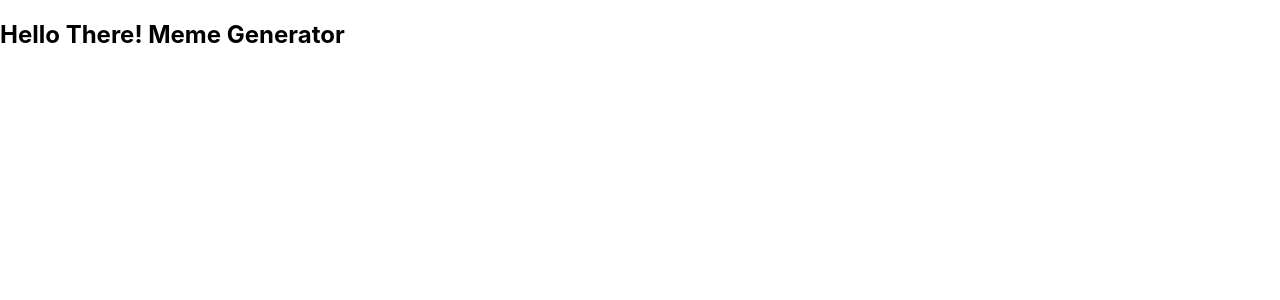
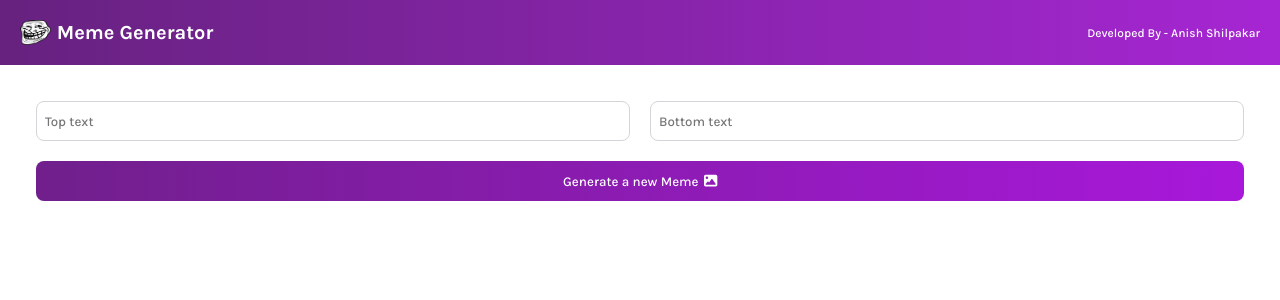
Before and after one commit to JuJu2181/React-Projects, a React (Create React App) app in the folder meme-generator/: page / in a window 1280 px wide. Shown: the top 300 px of the page. Built offline with nearby package versions, Linux system fonts and the light colour scheme.

Commit message:
Completed static part for meme generator

```diff
--- a/meme-generator/src/App.js
+++ b/meme-generator/src/App.js
@@ -1,5 +1,11 @@
+import Header from "./components/Header";
+import Meme from "./components/Meme";
+
 export default function App() {
   return (
-    <h2>Hello There! Meme Generator</h2>
+    <div>
+      <Header />
+      <Meme />
+    </div>
   );
 }
--- a/meme-generator/src/assets/css/index.css
+++ b/meme-generator/src/assets/css/index.css
@@ -1,13 +1,65 @@
-body {
+@import url('https://fonts.googleapis.com/css2?family=Karla:ital,wght@0,200;0,300;0,500;0,600;0,700;0,800;1,200;1,300;1,400;1,500;1,600;1,700;1,800&display=swap');
+
+
+*{
   margin: 0;
-  font-family: -apple-system, BlinkMacSystemFont, 'Segoe UI', 'Roboto', 'Oxygen',
-    'Ubuntu', 'Cantarell', 'Fira Sans', 'Droid Sans', 'Helvetica Neue',
-    sans-serif;
-  -webkit-font-smoothing: antialiased;
-  -moz-osx-font-smoothing: grayscale;
+  padding: 0;
+  box-sizing: border-box;
+  font-family: 'Karla',sans-serif;
 }
 
-code {
-  font-family: source-code-pro, Menlo, Monaco, Consolas, 'Courier New',
-    monospace;
+.header{
+  display: flex;
+  align-items: center;
+  height: 65px;
+  background: linear-gradient(90deg, #672280 1.18%, #A626D3 100%);
+  color: #fff;
+  padding: 20px;
 }
+
+.header-img{
+  height: 100%;
+  margin-right: 6px;
+}
+
+.header-title{
+  font-size: 1.25rem;
+  margin-right: auto;
+}
+
+.header-desc{
+  font-size: 0.75rem;
+  font-weight: 500;
+}
+
+main{
+  padding: 36px;
+}
+
+.meme-form{
+  display: grid;
+  /* 2 rows of 40 px and 2 columns of equal length*/
+  grid-template: 40px 40px / 1fr 1fr;
+  gap: 20px;
+}
+
+.form-input{
+  border-radius: 8px;
+  border: 1px solid #D5d4d8;
+  text-indent: 8px;
+}
+
+.form-btn{
+  /* to extend all the way */
+  grid-column: 1 / -1;
+  border-radius: 8px;
+  background: linear-gradient(90.41deg, #711F8D 1.14%, #A818DA 100%);
+  border: none;
+  cursor: pointer;
+  color: #fff;
+
+}
+
+.image-icon{
+  margin-left: 5px;
+}
--- /dev/null
+++ b/meme-generator/src/components/Header.js
@@ -0,0 +1,9 @@
+export default function Header() {
+    return (
+        <header className="header">
+            <img src={require(`../assets/images/trollface.png`)} alt="troll face"  className="header-img"/>
+            <h1 className="header-title">Meme Generator</h1>
+            <h2 className="header-desc">Developed By - Anish Shilpakar</h2>
+        </header>
+    );
+}
--- /dev/null
+++ b/meme-generator/src/components/Meme.js
@@ -0,0 +1,18 @@
+import { FontAwesomeIcon } from "@fortawesome/react-fontawesome";
+import { faImage} from "@fortawesome/free-solid-svg-icons";
+
+export default function Meme() {
+    return (
+        <main>
+            <form className="meme-form">
+                <input type="text" className="form-input" placeholder="Top text"/>
+                <input type="text" className="form-input"
+                    placeholder="Bottom text"/>
+                <button className="form-btn">
+                    Generate a new Meme
+                    <FontAwesomeIcon icon={ faImage} className="image-icon"/>
+                </button>
+            </form>
+        </main>
+    );
+}
```
Also changed, not shown: meme-generator/src/assets/images/trollface.png (added).
